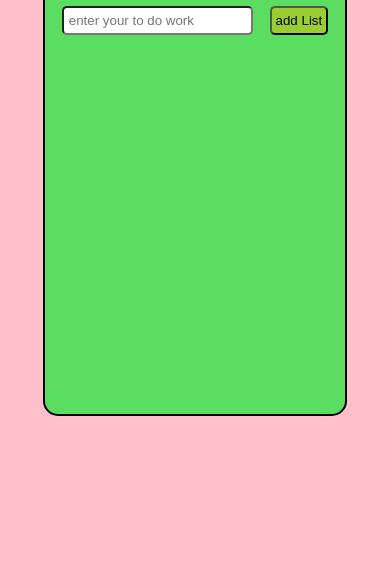
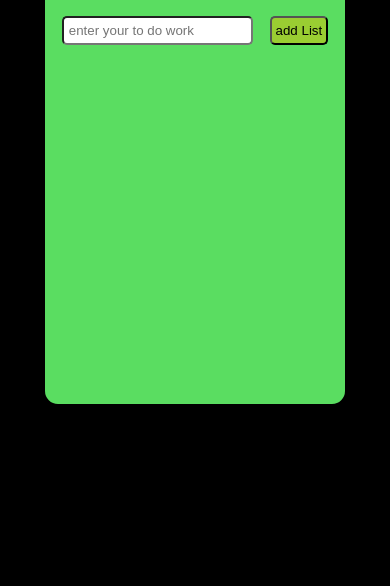
Before and after one commit to Pinkykumari18/to-do-list, a plain HTML site: page index.html in a window 390 px wide. Shown: the part 258-844 px from the top of the page. Drawn offline with Linux system fonts and the light colour scheme.

Commit message:
Update index.html

```diff
--- a/index.html
+++ b/index.html
@@ -66,12 +66,12 @@
             border: 2px solid black;
             border-radius: 15px;
             background-color: rgb(90, 221, 97);
-            height: 500px;
+            height: 480px;
             width: 300px;
             box-shadow: 4px,5px,6px;
         }
         body{
-            background-color: pink;
+            background-color: black;
         }
         li{
             width: 200px;
```
